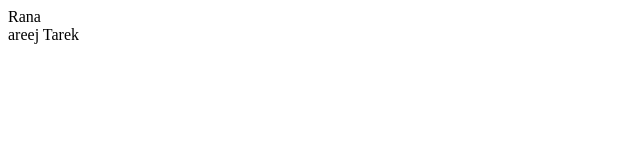
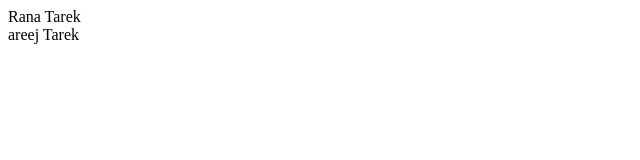
Before and after one commit to Rana-Tare/day1, a plain HTML site: page index.html in a window 1280 px wide. Shown: the full height of the page, 0-640 px from the left. Drawn offline with Linux system fonts and the light colour scheme.

Commit message:
name changed

```diff
--- a/index.html
+++ b/index.html
@@ -6,7 +6,7 @@
     <title>Document</title>
 </head>
 <body>
-    <div> Rana </div>
+    <div> Rana Tarek</div>
     <div> areej Tarek </div>
 </body>
 </html>
```
